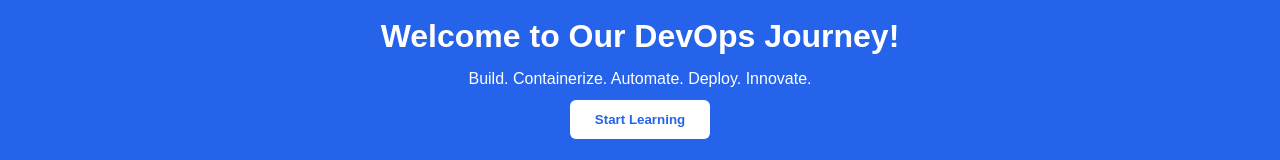
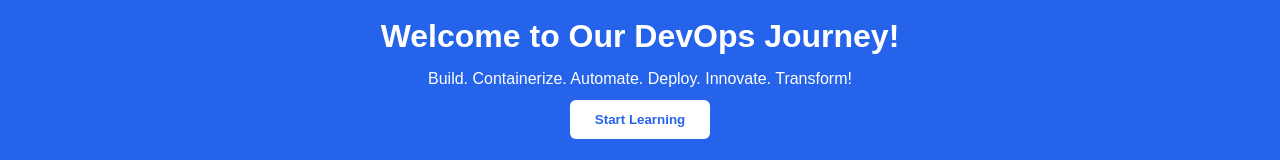
Before and after one commit to gunashree20/sample-workshop, a plain HTML site: page Day1/index.html in a window 1280 px wide. Shown: the part 182-342 px from the top of the page. Drawn offline with Linux system fonts and the light colour scheme.

Commit message:
jenkins2

```diff
--- a/Day1/index.html
+++ b/Day1/index.html
@@ -16,7 +16,7 @@
     <main>
         <section class="hero">
             <h2>Welcome to Our DevOps Journey!</h2>
-            <p>Build. Containerize. Automate. Deploy. Innovate.</p>
+            <p>Build. Containerize. Automate. Deploy. Innovate. Transform!</p>
             <button onclick="showMessage()">Start Learning</button>
             <p id="message"></p>
         </section>
```
Also changed, not shown: 1 other file.
